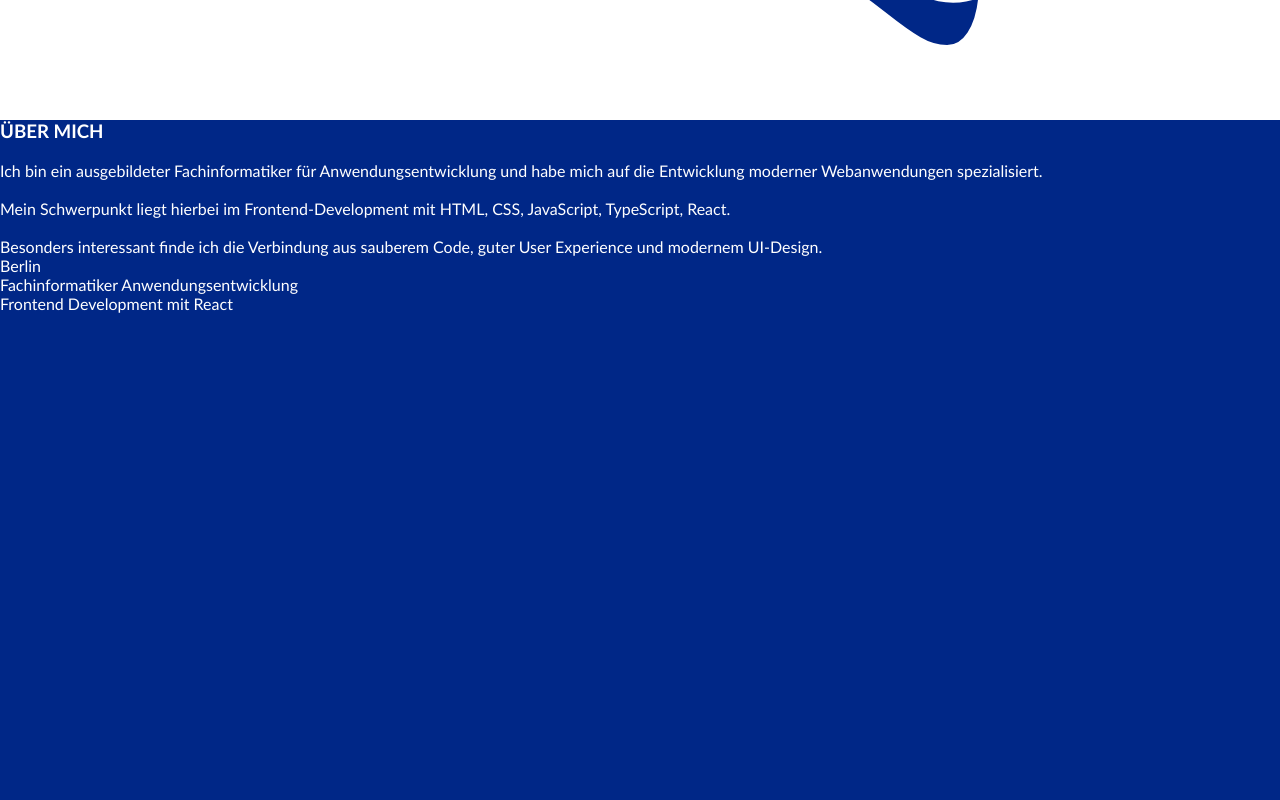
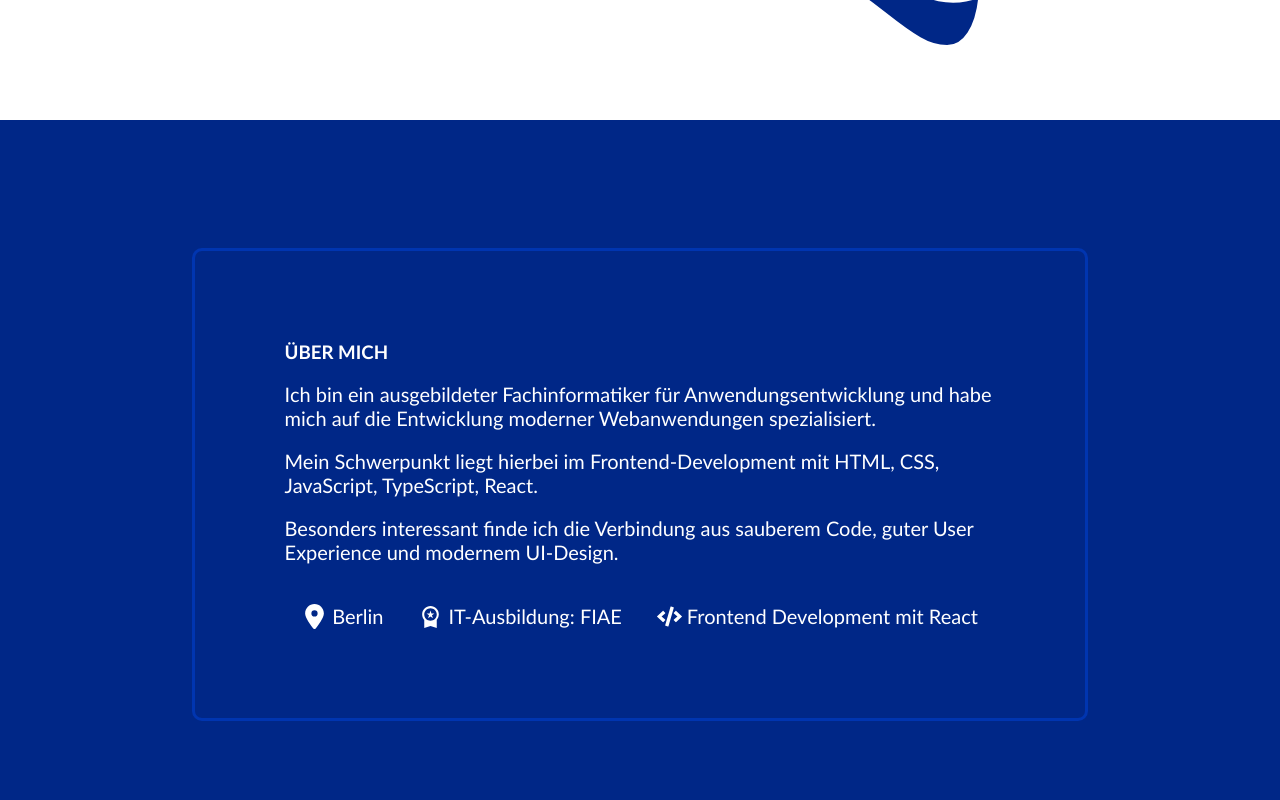
Before and after one commit to AndyHu8/Portfolio-Website, a React (Create React App) app in the folder portfolio-website/: page / in a window 1280 px wide. Shown: the part 880-1680 px from the top of the page. Built offline with nearby package versions, Linux system fonts and the light colour scheme.

Commit message:
About Section vervollständigt

```diff
--- a/portfolio-website/src/About/About.css
+++ b/portfolio-website/src/About/About.css
@@ -1,7 +1,29 @@
 .about-wrapper {
     font-family: 'Trebuchet MS', 'Lucida Sans Unicode', 'Lucida Grande', 'Lucida Sans', Arial, sans-serif;
     width: 100%;
-    height: 900px;
     color: white;
     background-color: var(--darkblue);
+    padding: 10% 15%;
 }
+
+.about-inhalt {
+    padding: 10%;
+    border: 3px solid var(--lightblue);
+    border-radius: 10px;
+}
+
+.about-inhalt p {
+    font-size: 20px;
+}
+
+.about-zusammenfassung {
+    margin-top: 5%;
+    display: flex;
+    justify-content: space-around;
+    align-items: center;
+}
+
+.about-react-icons {
+    position: relative;
+    top: 5px;
+}
--- a/portfolio-website/src/About/About.jsx
+++ b/portfolio-website/src/About/About.jsx
@@ -1,9 +1,13 @@
 import './About.css';
+import { FaLocationDot } from "react-icons/fa6";
+import { MdWorkspacePremium } from "react-icons/md";
+import { FaCode } from "react-icons/fa";
 
 function About(){
     return (
         <section className='about-wrapper'>
-            <h1>ÜBER MICH</h1>
+            <div className='about-inhalt'>
+                <h1>ÜBER MICH</h1>
             <br />
             <p>Ich bin ein ausgebildeter Fachinformatiker für Anwendungsentwicklung
                 und habe mich auf die Entwicklung moderner Webanwendungen spezialisiert.</p>
@@ -14,9 +18,10 @@ function About(){
             <p>Besonders interessant finde ich die Verbindung aus sauberem Code,
                 guter User Experience und modernem UI-Design.</p>
             <div className='about-zusammenfassung'>
-                <p>Berlin</p>
-                <p>Fachinformatiker Anwendungsentwicklung</p>
-                <p>Frontend Development mit React</p>
+                <p><FaLocationDot className='about-react-icons' size={25}/> Berlin</p>
+                <p><MdWorkspacePremium className='about-react-icons' size={25}/> IT-Ausbildung: FIAE</p>
+                <p><FaCode className='about-react-icons' size={25}/> Frontend Development mit React</p>
+            </div>
             </div>
         </section>
     )
```
